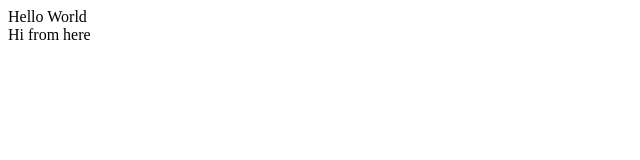
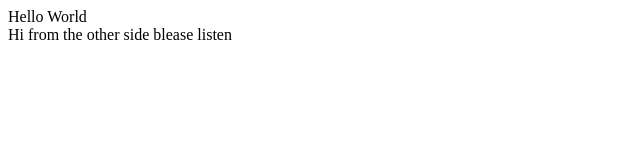
Before and after one commit to hamzaiy/example, a plain HTML site: page index.html in a window 1280 px wide. Shown: the whole page, without its empty margins (0-640 px from the left). Drawn offline with Linux system fonts and the light colour scheme.

Commit message:
Another one

```diff
--- a/index.html
+++ b/index.html
@@ -12,7 +12,7 @@
     <!-- Example using flexbox -->
     <main>
       <section>Hello World</section>
-      <section>Hi from here</section>
+      <section>Hi from the other side blease listen</section>
     </main>
   </body>
 </html>
```
